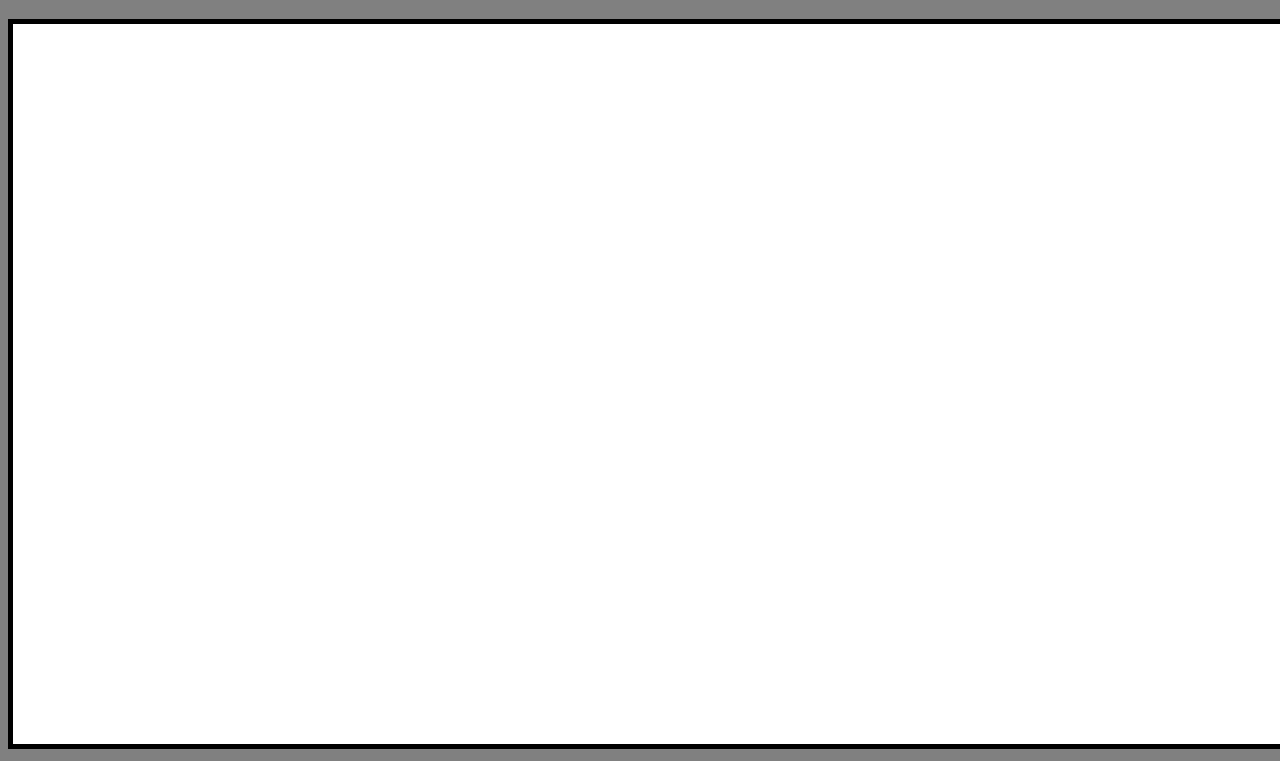
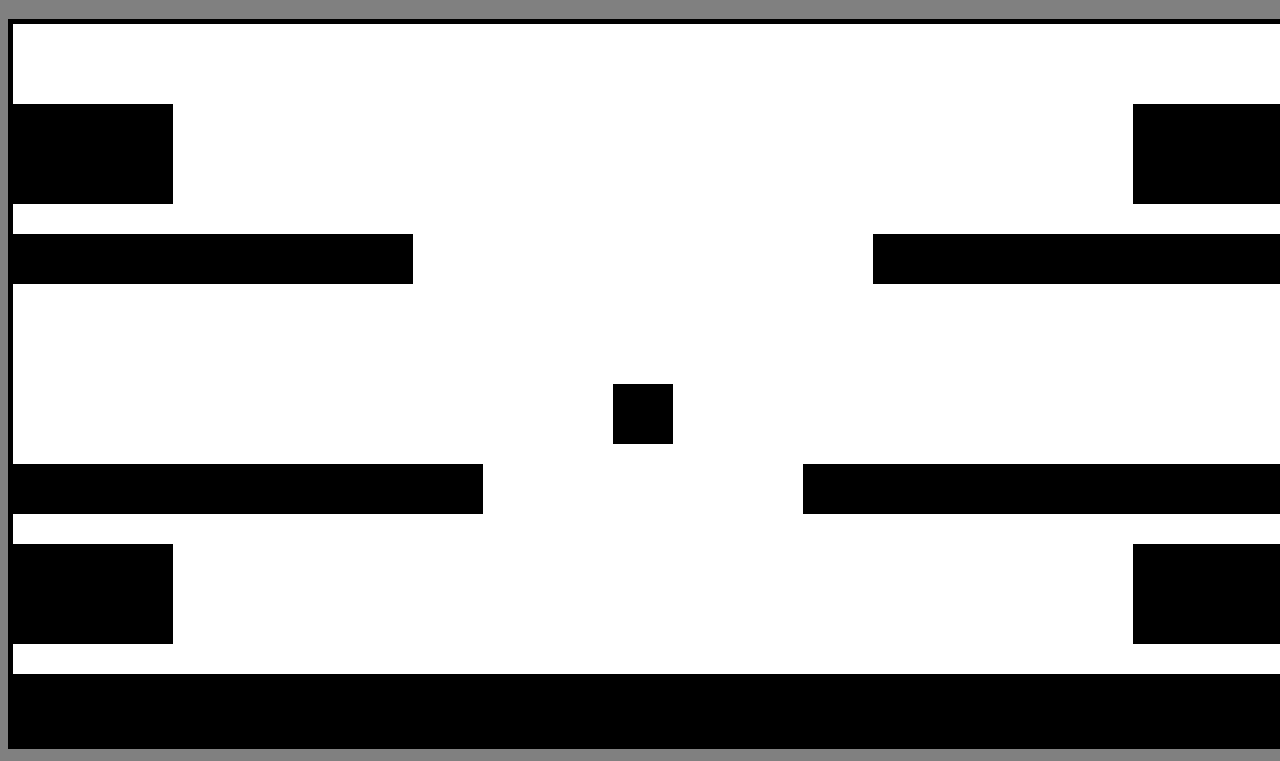
Before and after one commit to Fly2Freedom/Rat-Game, a plain HTML site: page Root/index.html in a window 1280 px wide. Shown: the part 61-822 px from the top of the page. Drawn offline with Linux system fonts and the light colour scheme.

Commit message:
added arena

```diff
--- a/Root/Arena/arena.js
+++ b/Root/Arena/arena.js
@@ -0,0 +1,22 @@
+class Arena {
+  constructor(x, y, width, height, type) {
+    this.x = x;
+    this.y = y;
+    this.width = width;
+    this.height = height;
+    this.type = type;
+  }
+
+  //Draw blocks
+  draw() {
+    if (this.type === 1) { //Rectangle Type 1 = Brick Block Sprites
+      ctx.fillStyle = "brick";
+    } else if (this.type === 2) { //Rectangle Type 2 = Pipe Sprites
+      ctx.fillStyle = "pipe";
+    } else if (this.type === 3) { //Rectangle Type 3 = Pow Block Sprite
+      ctx.fillStyle = "pow";
+    }
+    ctx.fillRect(this.x, this.y, this.width, this.height);
+  }
+
+}
--- a/Root/index.html
+++ b/Root/index.html
@@ -11,4 +11,5 @@
   </body>
   <script src="javascript.js"></script>
   <script src="Elements/Rattigan/spawn.js"></script>
+  <script src="Arena/arena.js"></script>
 </html>
--- a/Root/javascript.js
+++ b/Root/javascript.js
@@ -13,6 +13,7 @@ class Player {
     this.jump = false;
   }
 
+  //Draw character
   spawn() {
     ctx.beginPath()
     ctx.fillStyle = "#000000";
@@ -20,6 +21,7 @@ class Player {
     ctx.stroke();
   }
 
+  //Movement
   move() {
     if (this.active) {
       if (!keyLeft && !keyRight || keyLeft && keyRight) {
@@ -54,39 +56,71 @@ class Player {
   }
 }
 
+//Drawing variables
 var canvas = document.getElementById("game-canvas");
 var ctx = canvas.getContext("2d");
 
-var player;
+//Player object and variable for looping the game functions
+var player = new Player(600, 540);
 var gameLoop;
 
+//Keypress variables
 var keyUp;
 var keyDown;
 var keyLeft;
 var keyRight;
 
-var player = new Player(600, 618);
+//Variable for drawing walls
+var walls = [];
 
+//When the 'game' opens...
 window.onload = function() {
   //Set up key inputs
   inputs();
-  //Start drawing loop
+  //Start the drawing loop
   gameLoop = setInterval(move, 1000/60);
+  //Create walls
+  walls.push(new Arena(0, 650, 1280, 100, 1)); //Floor (x, y, width, height type)
+
+  walls.push(new Arena(-30, 440, 500, 50, 1)); //Platform 1
+
+  walls.push(new Arena(790, 440, 580, 50, 1)); //Platform 2
+
+  walls.push(new Arena(-20, 210, 420, 50, 1)); //Platform 3
+
+  walls.push(new Arena(860, 210, 420, 50, 1)); //Platform 4
+
+  walls.push(new Arena(0, 520, 160, 100, 2)); //Bottom Left Pipe
+
+  walls.push(new Arena(1120, 520, 160, 100, 2)); //Bottom Right Pipe
+
+  walls.push(new Arena(0, 80, 160, 100, 2)); //Top Left Pipe
+
+  walls.push(new Arena(1120, 80, 160, 100, 2)); //Top Right Pipe
+
+  walls.push(new Arena(600, 360, 60, 60, 3)); //POW Block
+
 }
 
+//Checks for movement 60 times per second (60fps) and then draws everything.
 function move() {
   player.move();
-  clear();
+  draw();
 }
 
-function clear() {
+function draw() {
   //Clear canvas
   ctx.fillStyle = "white";
   ctx.fillRect(0,0,1280,720);
   //Draw player
   player.spawn();
+  //Draw walls
+  for (let i = 0; i < walls.length; i++) {
+    walls[i].draw();
+  }
 }
 
+//Defines when keys are pressed
 function inputs() {
   document.addEventListener("keydown", function(event) {
     if (event.key === "w" || event.key === "ArrowUp") {
```
